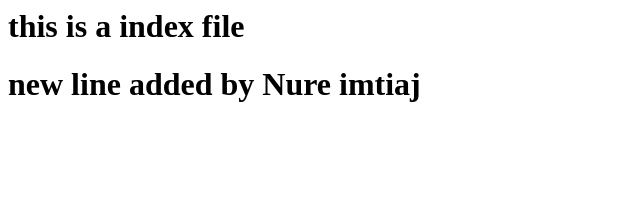
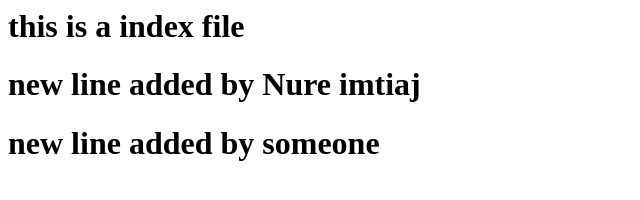
Before and after one commit to nure-imtiaj/firstrepository, a plain HTML site: page index.html in a window 1280 px wide. Shown: the whole page, without its empty margins (0-640 px from the left). Drawn offline with Linux system fonts and the light colour scheme.

Commit message:
Update index.html

```diff
--- a/index.html
+++ b/index.html
@@ -1,2 +1,3 @@
 <h1>this is a index file</h1>
 <h1>new line added by Nure imtiaj</h1>
+<h1>new line added by someone</h1>
```
